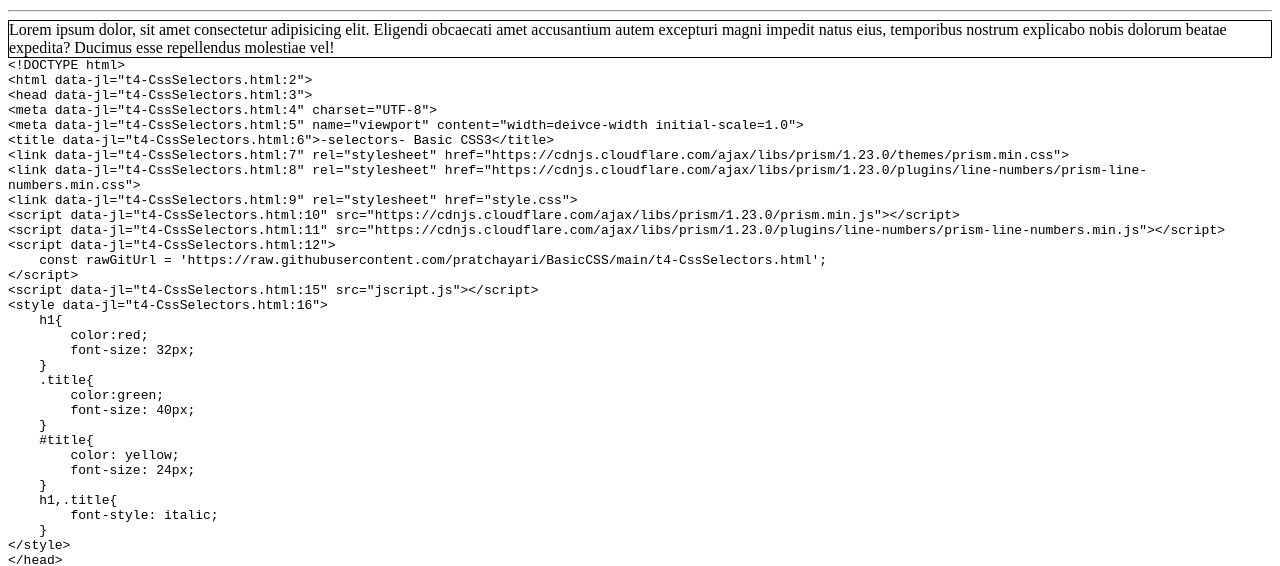
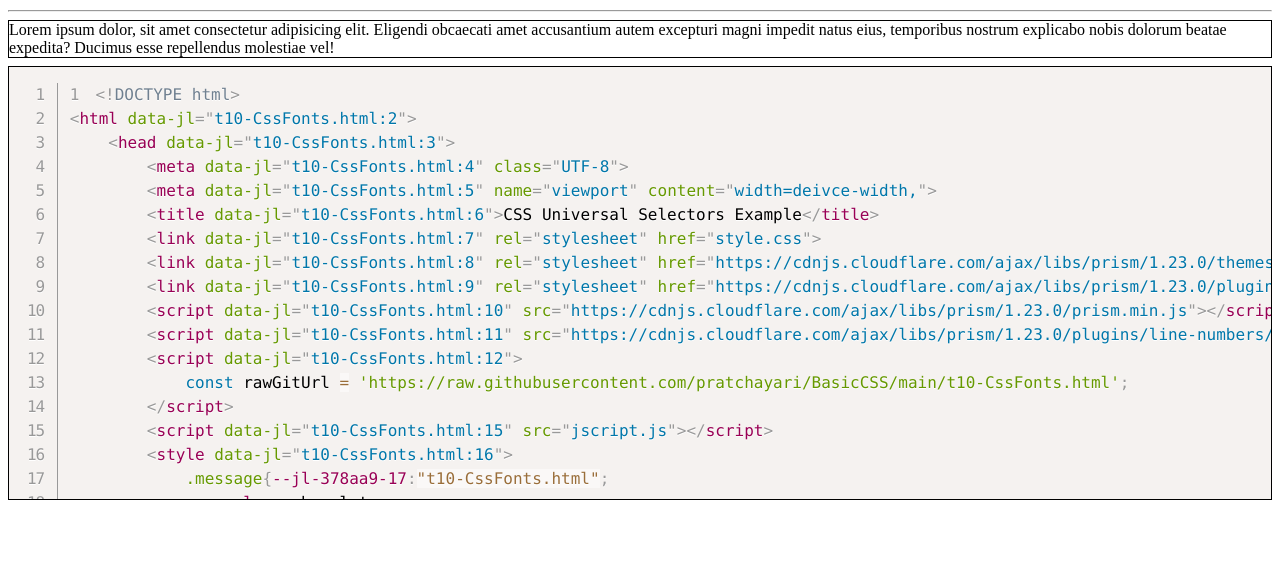
Before and after one commit to pratchayari/BasicCSS, a plain HTML site: page t10-CssFonts.html in a window 1280 px wide. Shown: the part 247-813 px from the top of the page. Drawn offline with nearby package versions, Linux system fonts and the light colour scheme.

Commit message:
Update t10-CssFonts.html

```diff
--- a/t10-CssFonts.html
+++ b/t10-CssFonts.html
@@ -4,6 +4,15 @@
         <meta class="UTF-8">
         <meta name="viewport" content="width=deivce-width,">
         <title>CSS Universal Selectors Example</title>
+        <link rel="stylesheet" href="style.css">
+        <link rel="stylesheet" href="https://cdnjs.cloudflare.com/ajax/libs/prism/1.23.0/themes/prism.min.css">
+        <link rel="stylesheet" href="https://cdnjs.cloudflare.com/ajax/libs/prism/1.23.0/plugins/line-numbers/prism-line-numbers.min.css">
+        <script src="https://cdnjs.cloudflare.com/ajax/libs/prism/1.23.0/prism.min.js"></script>
+        <script src="https://cdnjs.cloudflare.com/ajax/libs/prism/1.23.0/plugins/line-numbers/prism-line-numbers.min.js"></script>
+        <script>
+            const rawGitUrl = 'https://raw.githubusercontent.com/pratchayari/BasicCSS/main/t10-CssFonts.html';
+        </script>
+        <script src="jscript.js"></script>
         <style>
             .message{
                 color: chocolate;
@@ -49,19 +58,6 @@
         <p id="title">Lorem ipsum dolor sit amet consectetur, adipisicing elit. At, consectetur pariatur sint magni nesciunt iusto labore quasi, distinctio aperiam eius ex blanditiis ad error vitae aliquid perspiciatis quod dolorum quia!</p>
         <hr>
         <div style="border: 1px solid black;" width= "500px" height="500px" >Lorem ipsum dolor, sit amet consectetur adipisicing elit. Eligendi obcaecati amet accusantium autem excepturi magni impedit natus eius, temporibus nostrum explicabo nobis dolorum beatae expedita? Ducimus esse repellendus molestiae vel!</div>
-        <pre><code id="code-container" class="language-html"></code></pre>
-
-        <script>
-            // Fetch code from GitHub and display it without line numbers
-            fetch('https://raw.githubusercontent.com/pratchayari/BasicCSS/main/t4-CssSelectors.html')
-                .then(response => response.text())
-                .then(code => {
-                    // Display code without line numbers
-                    document.getElementById('code-container').innerText = code;
-                })
-                .catch(error => {
-                    console.error('Error fetching code:', error);
-                });
-        </script>
+    <pre class="line-numbers box"><code id="raw-code" class="language-html"></code></pre>
     </body>
 </html>
```
